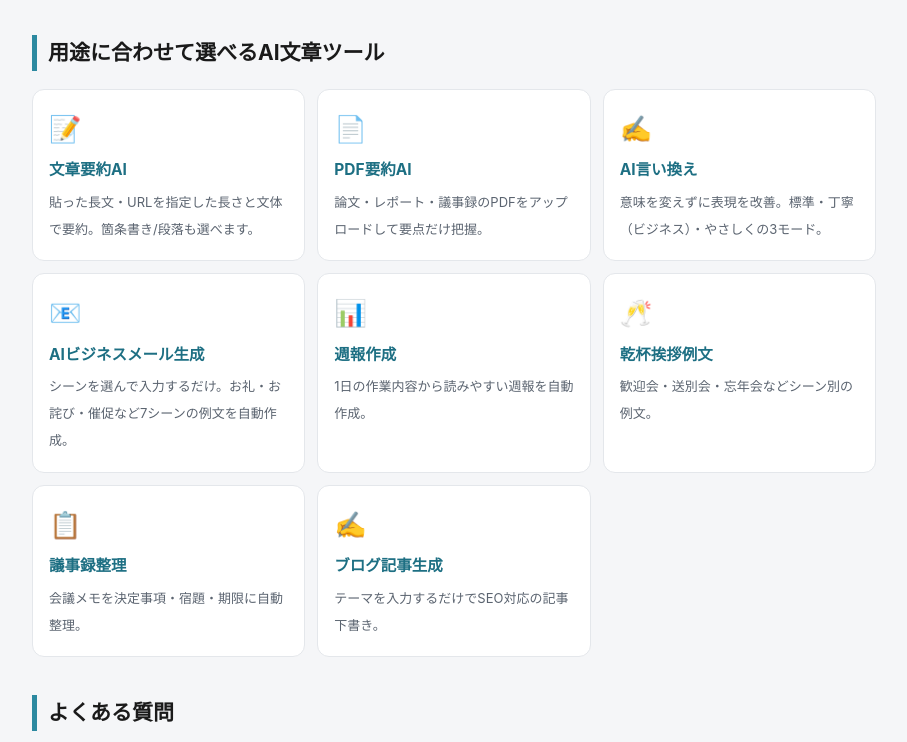
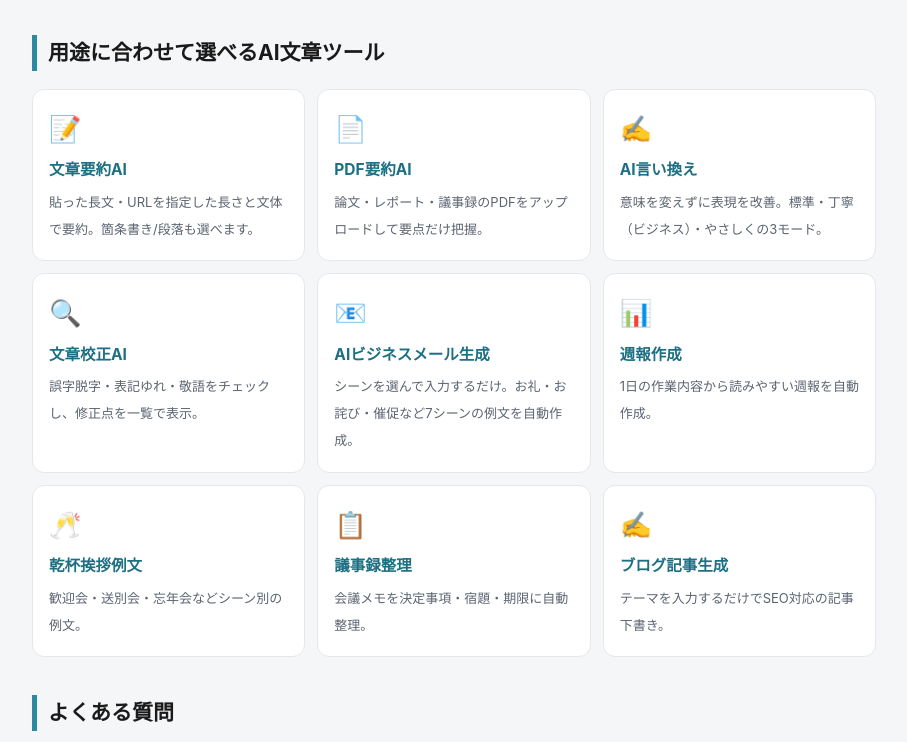
Before and after one commit to hezehong1012/bunsho-yoyaku, a plain HTML site: page index.html in a window 1280 px wide. Shown: the part 2045-2787 px from the top of the page, without its empty margins (186-1093 px from the left). Drawn offline with Linux system fonts and the light colour scheme.

Commit message:
feat(seo): トップに /kousei/ 内链（nav・フッター・ツールカード）を追加

```diff
--- a/index.html
+++ b/index.html
@@ -55,6 +55,7 @@
       <a href="/bunsho-yoyaku/">文章要約</a>
       <a href="/pdf-yoyaku/">PDF要約</a>
       <a href="/paraphrase/">言い換え</a>
+      <a href="/kousei/">校正</a>
       <a href="/mail-generator/">メール生成</a>
       <a href="/weekly-report/">週報</a>
       <a href="/speech-example/">挨拶</a>
@@ -208,6 +209,11 @@
       <b>AI言い換え</b>
       <span>意味を変えずに表現を改善。標準・丁寧（ビジネス）・やさしくの3モード。</span>
     </a>
+    <a class="toolcard" href="/kousei/">
+      <span class="tc-icon">🔍</span>
+      <b>文章校正AI</b>
+      <span>誤字脱字・表記ゆれ・敬語をチェックし、修正点を一覧で表示。</span>
+    </a>
     <a class="toolcard" href="/mail-generator/">
       <span class="tc-icon">📧</span>
       <b>AIビジネスメール生成</b>
@@ -261,6 +267,7 @@
       <a href="/bunsho-yoyaku/">文章要約</a>
       <a href="/pdf-yoyaku/">PDF要約</a>
       <a href="/paraphrase/">言い換え</a>
+      <a href="/kousei/">校正</a>
       <a href="/columns/ai-yoyaku-no-tsukurikata/">使い方ガイド</a>
     </div>
     <p style="margin-top:10px">&copy; 2026 AI要約くん</p>
```
